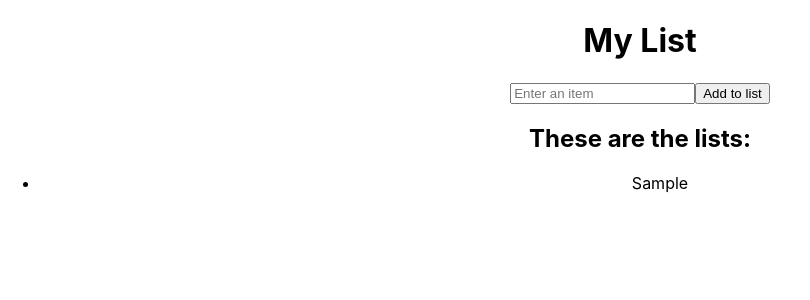
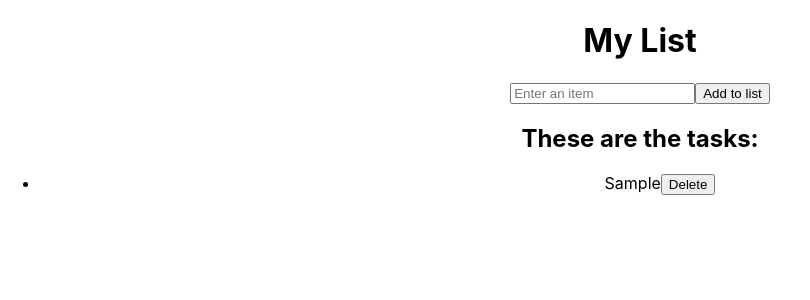
Before and after one commit to Prachiaher9/mern-practice, a React (Create React App) app: page / in a window 1280 px wide. Both pictures are taken after typing "Sample" into the empty fields and a click on the button "Add to list". Shown: the top 300 px of the page, without its empty margins (0-810 px from the left). Built offline with nearby package versions, Linux system fonts and the light colour scheme.

Commit message:
added the delete functionality

```diff
--- a/src/tasks/todolist.jsx
+++ b/src/tasks/todolist.jsx
@@ -1,14 +1,19 @@
 import { useState } from "react";
 
 function Todolist() {
-  const [lists, setLists] = useState([]);
+  const [tasks, setTasks] = useState([]);
   const [inputValue, setInputValue] = useState("");
 
   const addToList = () => {
     if (inputValue.trim() !== "") {
-      setLists([...lists, inputValue]);
+      setTasks([...tasks, inputValue]);
       setInputValue("");
     }
+  };
+
+  const deleteTask = (deleteIndex) => {
+    console.log(deleteIndex,"deleteIndex")
+    setTasks(tasks.filter((_, index) => index !== deleteIndex));
   };
 
   return (
@@ -20,14 +25,18 @@ function Todolist() {
         placeholder="Enter an item"
         value={inputValue}
         onChange={(e) => setInputValue(e.target.value)}
+        onKeyDown={(e) => e.key === "Enter" && addToList()}
       />
 
       <button onClick={addToList}>Add to list</button>
 
-      <h2>These are the lists:</h2>
+      <h2>These are the tasks:</h2>
       <ul>
-        {lists.map((item, index) => (
-          <li key={index}>{item}</li>
+        {tasks.map((item, index) => (
+          <li key={index}>
+            {item}
+            <button onClick={() => deleteTask(index)}>Delete</button>
+          </li>
         ))}
       </ul>
     </div>
```
